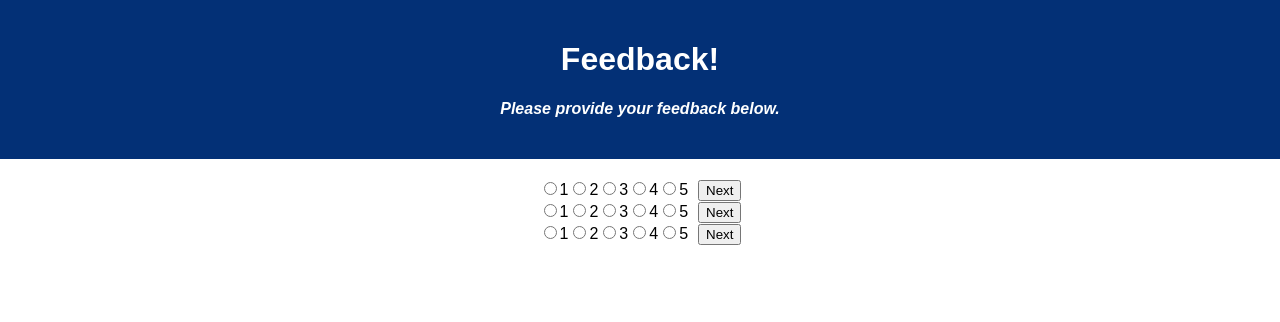
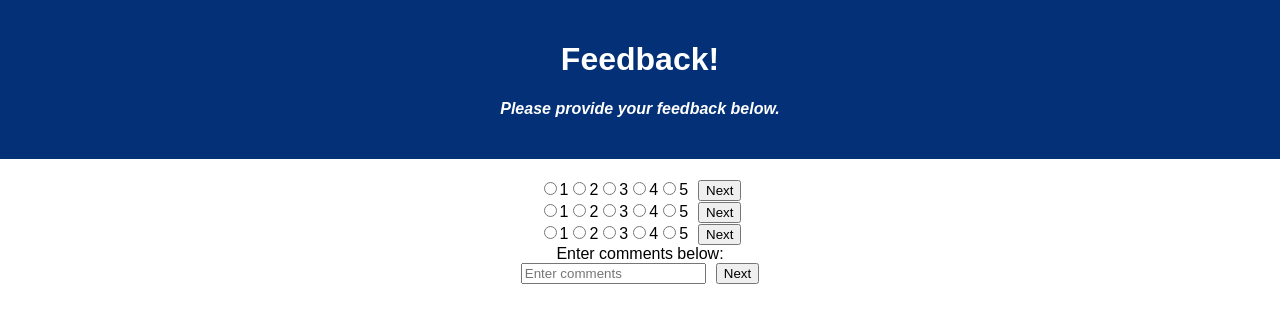
Before and after one commit to Brandon-McCarty/weekend-redux-feedback-loop, a React (Create React App) app: page / in a window 1280 px wide. Shown: the top 322 px of the page. Built offline with nearby package versions, Linux system fonts and the light colour scheme.

Commit message:
add comments component functionality

```diff
--- a/src/components/App/App.jsx
+++ b/src/components/App/App.jsx
@@ -7,6 +7,7 @@ import Header from '../Header/Header';
 import Feeling from '../Feeling/Feeling';
 import Understanding from '../Understanding/Understanding';
 import Support from '../Support/Support';
+import Comments from '../Comments/Comments';
 
 function App() {
 
@@ -16,6 +17,7 @@ function App() {
       <Feeling />
       <Understanding />
       <Support />
+      <Comments />
     </div>
   );
 }
--- a/src/components/Comments/Comments.jsx
+++ b/src/components/Comments/Comments.jsx
@@ -0,0 +1,36 @@
+import { useState } from 'react';
+import { useDispatch } from 'react-redux';
+
+function Comments() {
+
+    const dispatch = useDispatch();
+    const [comments, setComments] = useState('');
+
+
+    // Dispatch the comments to feedback reducer upon submission
+    const submitComments = (event) => {
+        event.preventDefault();
+        console.log('SUBMIT');
+        dispatch({ type: 'ADD_COMMENT_FEEDBACK', payload: comments })
+        // Clear input field after submission
+        setComments('')
+    }
+
+    return (
+        <form onSubmit={submitComments}>
+            <label htmlFor="comments">Enter comments below:</label>
+            <br />
+            <input
+                type="text"
+                placeholder="Enter comments"
+                id="comments"
+                value={comments}
+                onChange={(event) => setComments(event.target.value)}
+            />
+
+            <button type="submit">Next</button>
+        </form>
+    )
+}
+
+export default Comments;
```
